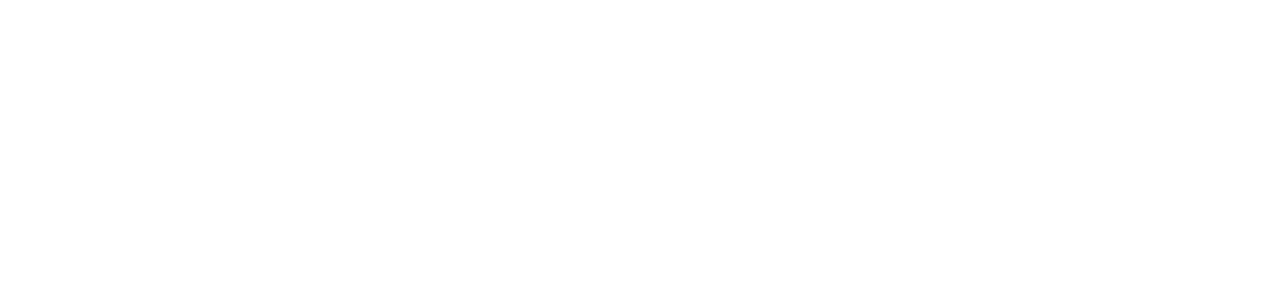
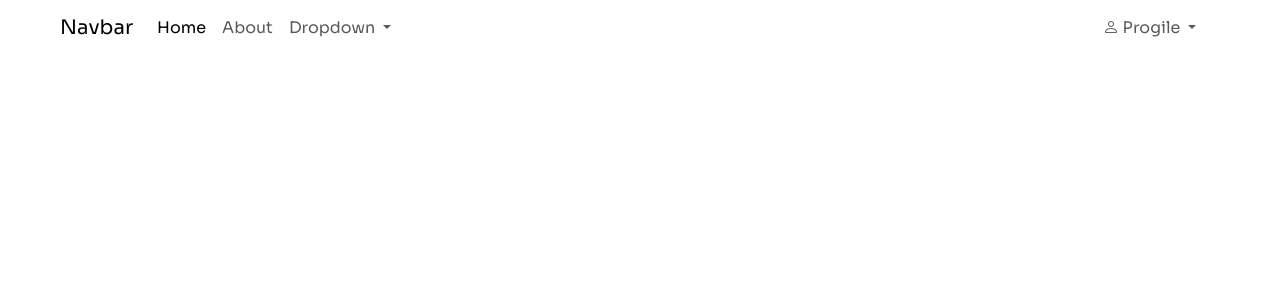
Before and after one commit to LayeYombaIfono/spring-boot-udemy-formation, an Angular app in the folder front-end/: page / in a window 1280 px wide. Shown: the top 300 px of the page. Built offline with nearby package versions, Linux system fonts and the light colour scheme.

Commit message:
Ajout de la navbar

```diff
--- a/front-end/angular.json
+++ b/front-end/angular.json
@@ -27,13 +27,14 @@
               }
             ],
             "styles": [
-              "node_modules/bootstrap/dist/css/bootstrap.css",
+              "node_modules/bootstrap/dist/css/bootstrap.min.css",
               "node_modules/bootstrap-icons/font/bootstrap-icons.css",
               "node_modules/@fontsource/sora/index.css",
               "src/styles.css"
             ],
             "scripts": [
-              "node_modules/bootstrap/dist/js/bootstrap.js"
+              "node_modules/bootstrap/dist/js/bootstrap.js",
+              "node_modules/bootstrap/dist/js/bootstrap.bundle.min.js"
             ]
           },
           "configurations": {
--- a/front-end/src/app/app.component.html
+++ b/front-end/src/app/app.component.html
@@ -1 +1,64 @@
+<nav class="navbar navbar-expand-lg w-100 px-lg-5">
+  <div class="container-fluid">
+    <a class="navbar-brand" href="#">Navbar</a>
+    <button class="navbar-toggler" type="button" data-bs-toggle="collapse" data-bs-target="#navbarSupportedContent"
+      aria-controls="navbarSupportedContent" aria-expanded="false" aria-label="Toggle navigation">
+      <span class="navbar-toggler-icon"></span>
+    </button>
+    <div class="collapse navbar-collapse" id="navbarSupportedContent">
+      <ul class="navbar-nav me-auto mb-2 mb-lg-0">
+        <li class="nav-item">
+          <a class="nav-link active" aria-current="page" href="#">Home</a>
+        </li>
+        <li class="nav-item">
+          <a class="nav-link" href="#">About</a>
+        </li>
+        <li class="nav-item dropdown">
+          <a class="nav-link dropdown-toggle" href="#" role="button" data-bs-toggle="dropdown" aria-expanded="false">
+            Dropdown
+          </a>
+          <ul class="dropdown-menu">
+            <li><a class="dropdown-item" href="#">Action</a></li>
+            <li><a class="dropdown-item" href="#">Another action</a></li>
+            <li>
+              <hr class="dropdown-divider">
+            </li>
+            <li><a class="dropdown-item" href="#">Something else here</a></li>
+          </ul>
+        </li>
+      </ul>
+
+      <ul class="navbar-nav ms-auto mx-lg-3">
+        <li class="nav-item dropdown">
+          <a class="nav-link dropdown-toggle" href="#" role="button" data-bs-toggle="dropdown" aria-expanded="false">
+            <i class="bi bi-person"></i>
+            Progile
+          </a>
+          <ul class="dropdown-menu">
+            <li>
+              <a class="dropdown-item" href="#">
+                Inscription
+              </a>
+            </li>
+            <li>
+              <a class="dropdown-item" href="#">
+                Connexion
+              </a>
+            </li>
+            <li>
+              <a class="dropdown-item" href="#">
+                <i class="bi bi-box-arrow-right"></i>
+                Déconnexion
+              </a>
+            </li>
+          </ul>
+        </li>
+      </ul>
+    </div>
+
+  </div>
+</nav>
+
+
+
 <router-outlet />
--- a/front-end/src/styles.css
+++ b/front-end/src/styles.css
@@ -4,4 +4,5 @@
   padding: 0;
   box-sizing: border-box;
   font-family: 'Sora', sans-serif;
+
 }
```
